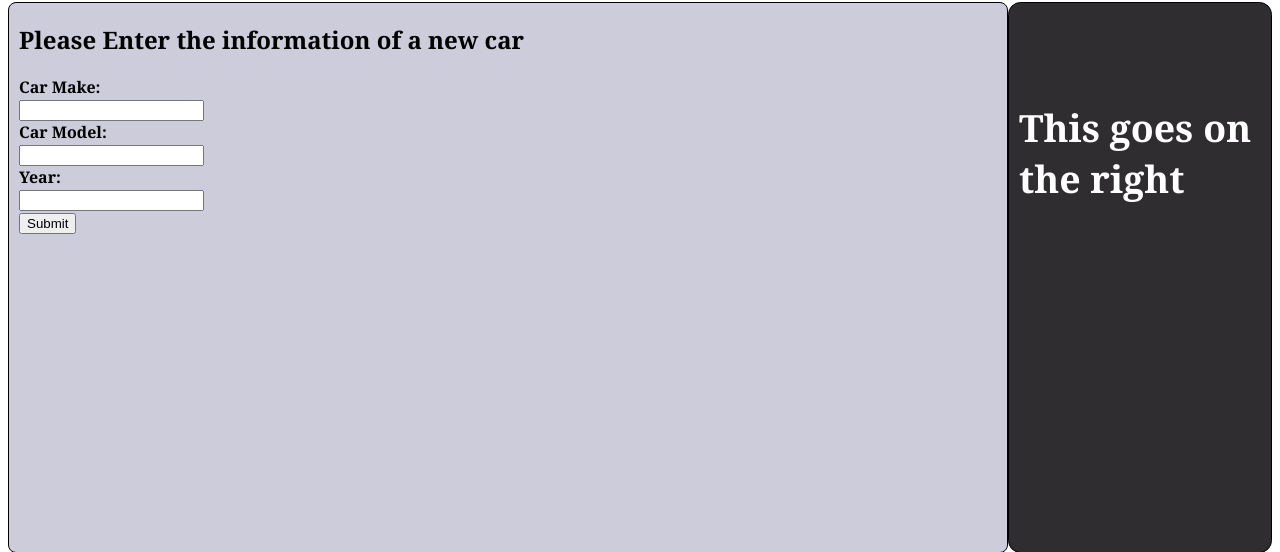
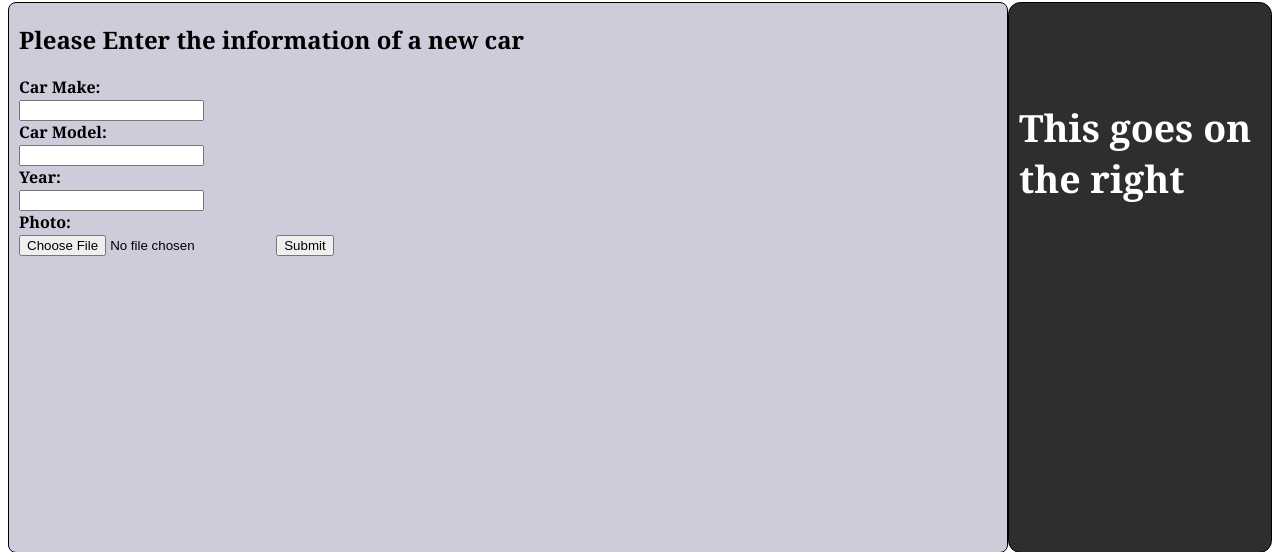
Before and after one commit to dtang31/SRT-Final-Project, a Flask app: page /car in a window 1280 px wide. Shown: the part 58-610 px from the top of the page. Run offline with Flask 3, Linux system fonts and the light colour scheme.

Commit message:
photo function added

```diff
--- a/app.py
+++ b/app.py
@@ -55,6 +55,9 @@ def car():
         cursor = conn.cursor()
         cursor.execute('INSERT INTO flaskapp_cars (Make, Model, Year) values(%s,%s,%s)', (make, model, year))
         conn.commit()
+        if 'photo' in request.files:
+            photo = request.files['photo']
+            photo.save('static/pictures/' + photo.filename)
         return redirect(url_for("home", message = "Car added"))
     return render_template("add_car.html")
 
--- a/templates/add_car.html
+++ b/templates/add_car.html
@@ -21,13 +21,15 @@
         <div class = "main">
         <main>
             <h2>Please Enter the information of a new car</h2>
-            <form method = "POST" action = "/car">
+            <form method = "POST" action = "/car" enctype="multipart/form-data">
                 <label for = "make">Car Make:</label><br>
                 <input type = "text", id = "make", name = "make", required><br>
                 <label for = "model">Car Model:</label><br>
                 <input type = "text", id = "model", name = "model", required><br>
                 <label for = "year">Year:</label><br>
                 <input type = "text", id = "year", name = "year", required><br>
+                <label for = "Photo">Photo:</label><br>
+                <input type="file" name="photo" accept="image/*">
                 <input type = "submit", value = "Submit">
             </form>
         </main>
```
